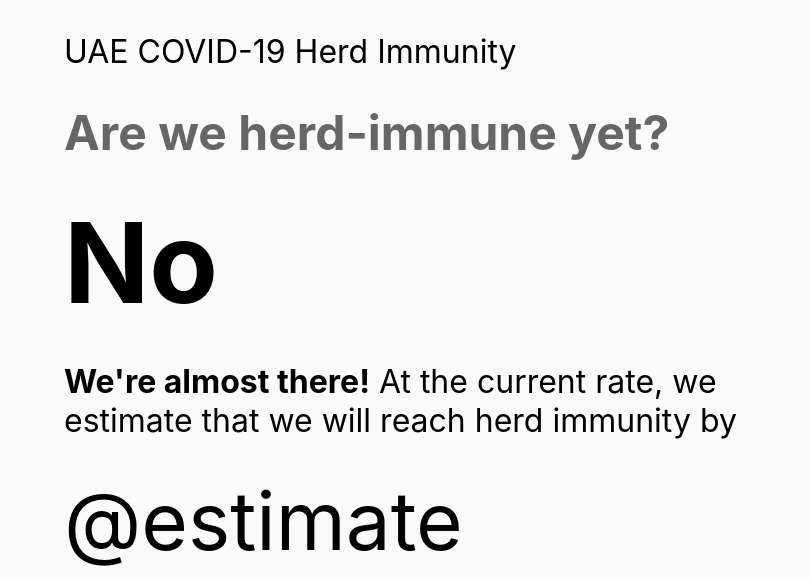
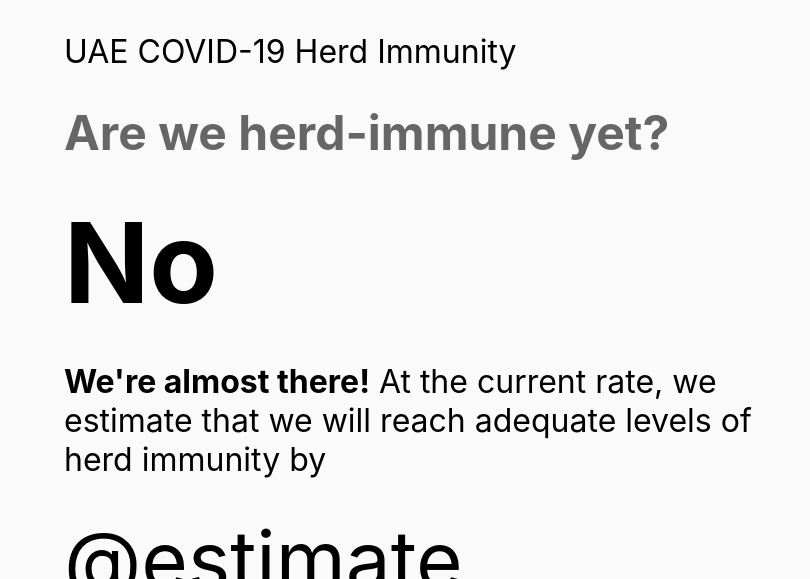
Before and after one commit to humaidq/areweherdimmuneyet, a plain HTML site: page template.html in a window 1280 px wide. Shown: the top 579 px of the page, without its empty margins (208-1018 px from the left). Drawn offline with Linux system fonts and the light colour scheme.

Commit message:
Change wording regarding immunity

```diff
--- a/template.html
+++ b/template.html
@@ -44,7 +44,7 @@ img {
   <h1 class="question">Are we herd-immune yet?</h1>
   <h2 class="answer">No</h2>
   <p><b>We're almost there!</b> At the current rate, we estimate that we will
-  reach herd immunity by</p>
+  reach adequate levels of herd immunity by</p>
   <p class="date">@estimate</p>
   <p id="est"><noscript><small>Enable JavaScript to show estimate
       countdown! Code is released under BSD-2.</small></noscript></p>
```
